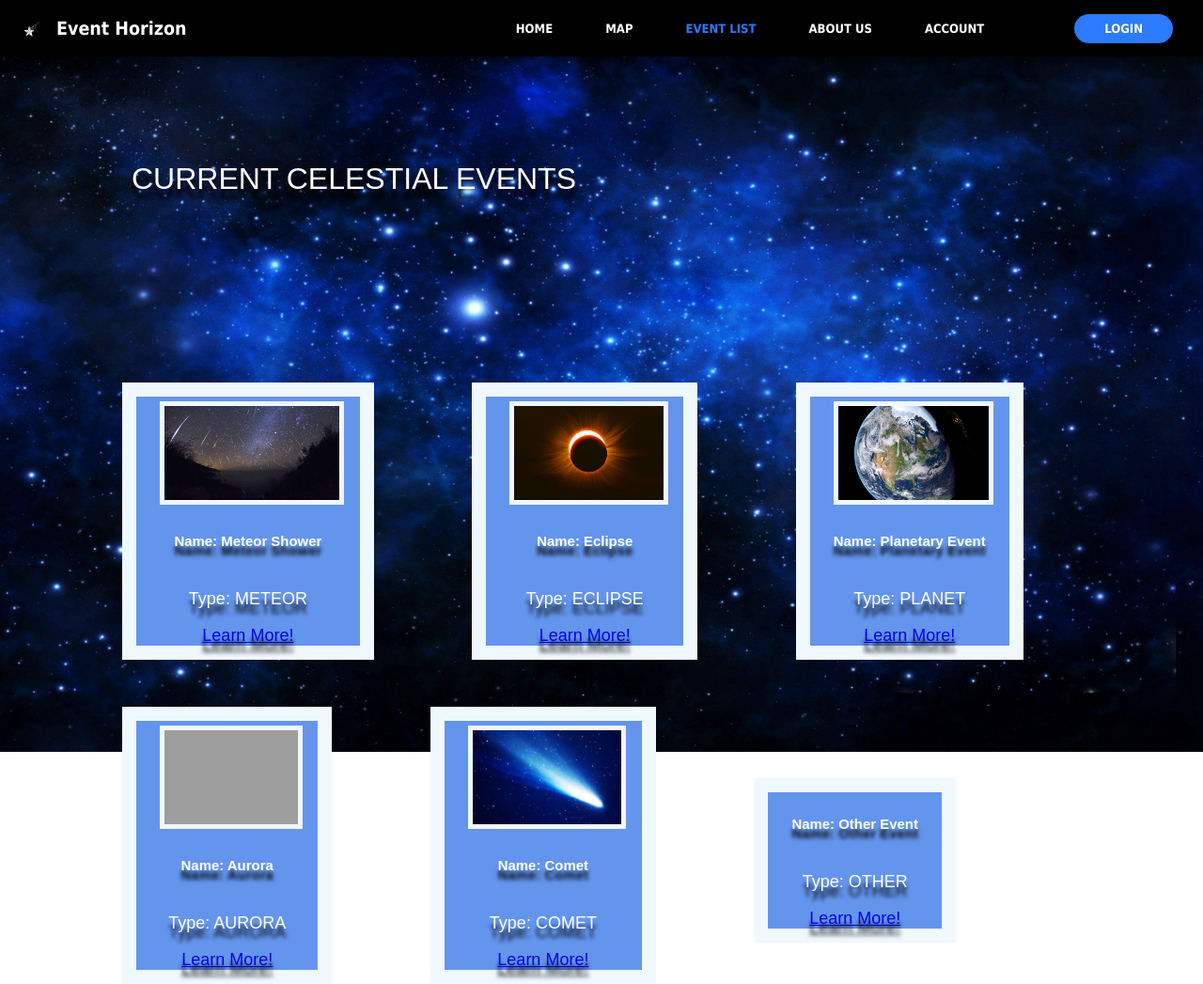
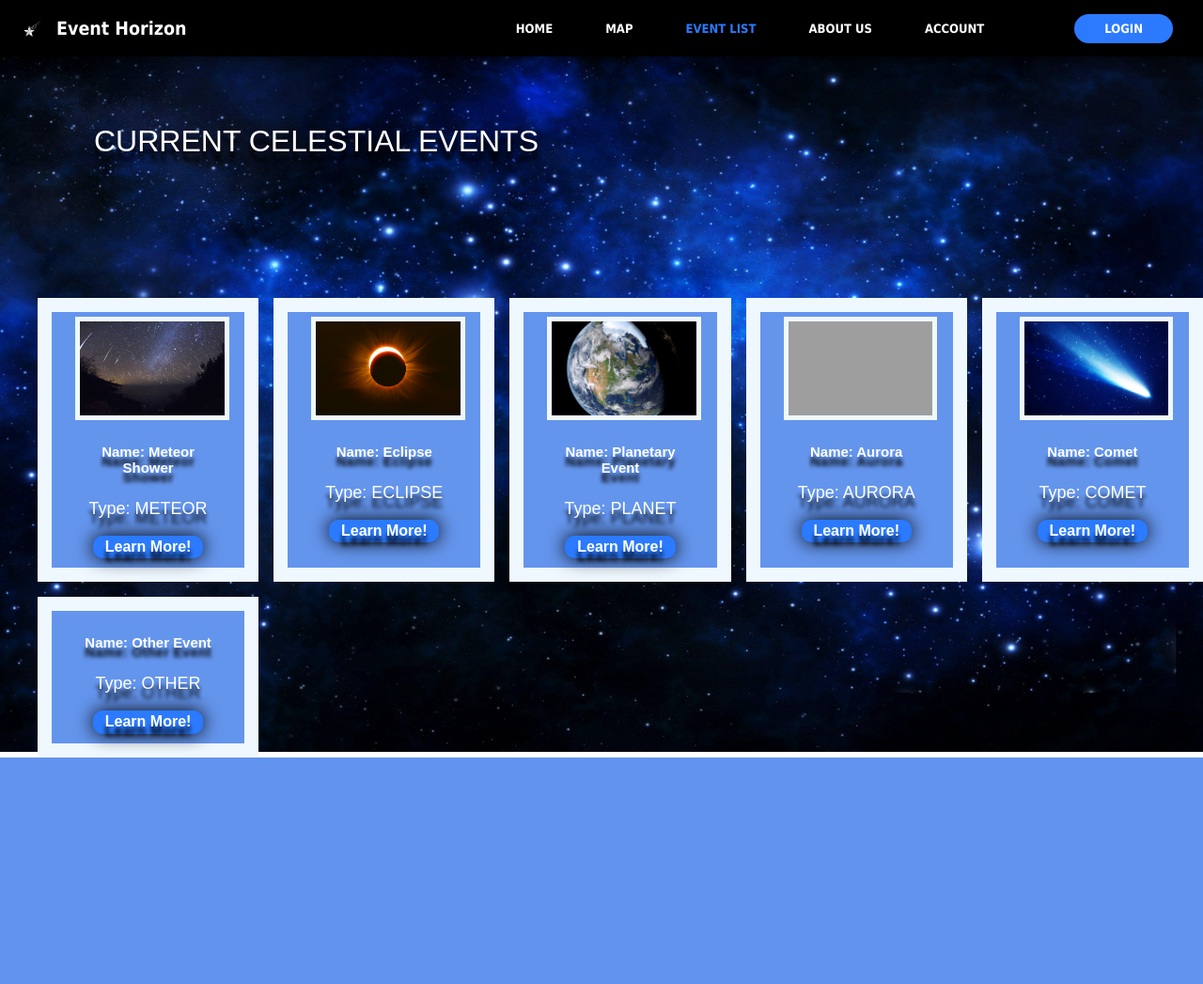
Before and after one commit to adiazpar/star-view, a Django app: page /list/ in a window 1280 px wide. Shown: the whole page at 94% size. After the commit the page ends 806 px from the top, so only its background shows below. Run offline with Django 4.2, Linux system fonts and the light colour scheme; data comes from the database, SQL or seed files in the repository; both versions use the stored data as it was after the commit; some libraries are stand-ins or nearby versions; grey boxes are pictures that could not be loaded.

Commit message:
Styled buttons, restyled and fixed event list & details pages.

```diff
--- a/stars_app/templates/stars_app/list.html
+++ b/stars_app/templates/stars_app/list.html
@@ -7,10 +7,10 @@
             <p>CURRENT CELESTIAL EVENTS</p>
         </div>
 
-        <div class="list-group">
-            <ul>
+        <div>
+            <ul class="list-grid">
                 {% for event in events %}
-                    <li class="list-item">
+                    <li class="grid-item">
                         {% if event.event_type == "COMET" %}
                             <img src='/static/images/comet-pic.jpg' class="list-icon" width="100" height="100"></img>
                         {% elif event.event_type == "ECLIPSE" %}
@@ -24,7 +24,9 @@
                         {% endif %}
                         <h5 >Name: {{ event.name }}</h5>
                         <p >Type: {{ event.event_type }}</p>
-                        <a href="{% url 'details' event.id %}" class="btn btn-primary ">Learn More!</a>
+                        <div class="list-button">
+                            <a class="button" href="{% url 'details' event.id %}" class="btn btn-primary ">Learn More!</a>
+                        </div>
                     </li>
                 {% endfor %}
             </ul>
--- a/static/css/styles.css
+++ b/static/css/styles.css
@@ -432,8 +432,7 @@ body {
 }
 
 .list-container {
-    padding: 40px;
-    width: auto;
+    width: 100%;
 }
 
 .list-header {
@@ -447,17 +446,19 @@ body {
     color: white;
 }
 
-.list-item {
+.list-grid {
+    display: grid;
+    grid-template-columns: repeat(auto-fill, minmax(200px, 1fr));
+    gap: 16px;
+}
+
+.grid-item {
     font-size: large;
     font-family: Arial, sans-serif;
     list-style-type: none;
     text-shadow: 0 10px 4px black;
     text-align: center;
     color: white;
-    display: inline-grid;
-    margin-left: 50px;
-    margin-right: 50px;
-    margin-top: 50px;
     padding-left: 25px;
     padding-right: 25px;
     border: 15px solid aliceblue;
@@ -476,6 +477,33 @@ body {
     width: 99%;
 }
 
+.list-button {
+    text-align: center;
+    display: flex;
+    justify-content: center;
+}
+.list-button .button {
+    color: white;
+    text-decoration: none;
+    padding: 0.2rem 0.8rem;
+    margin-bottom: 10px;
+    background-color: #2b7aff;
+    border-radius: 10px;
+    box-shadow: 0 0 20px rgba(0,0,0,1);
+
+    font-size: medium;
+    font-family: Arial, sans-serif;
+    font-weight: bold;
+}
+.list-button .button:hover {
+    transform: scale(1.05);
+    transition: transform 0.2s ease-in-out;
+}
+.list-button .button:not(:hover) {
+    transform: scale(1);
+    transition: transform 0.2s ease-in-out;
+}
+
 /* ---------------------------------------------------------------- */
 /* Event Details Page Styling */
 .details-page {
```
Also changed, not shown: other parts of static/css/styles.css (+52 -8 lines), stars_app/templates/stars_app/details.html (+11 -7 lines), db.sqlite3.
